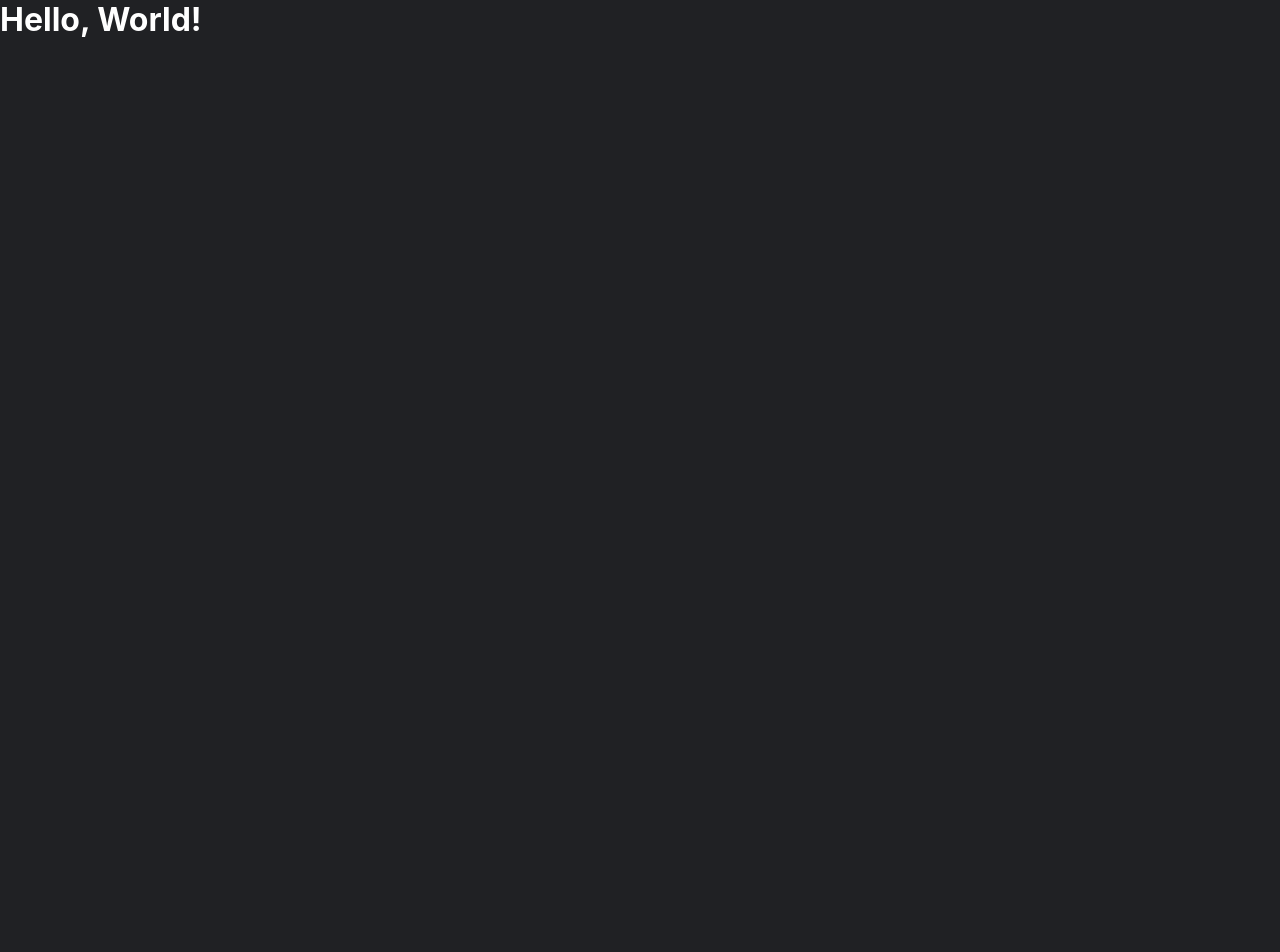
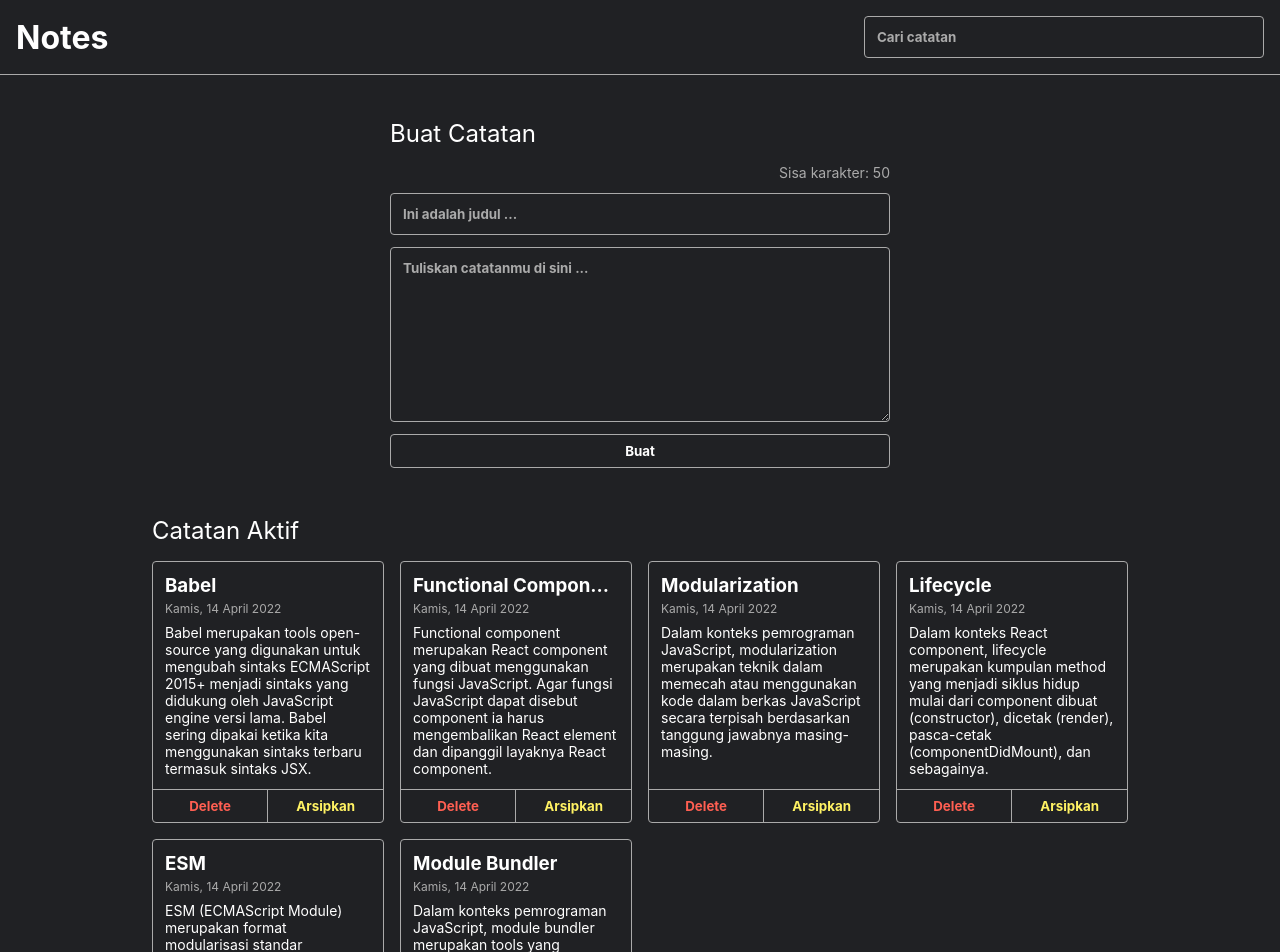
Before and after one commit to saepulfariz/personal-notes, a React (Vite) app: page / in a window 1280 px wide. Shown: the top 952 px of the page. Before the commit the page ends 800 px from the top, so only its background shows below. Built offline with nearby package versions, Linux system fonts and the light colour scheme.

Commit message:
add view note app

```diff
--- /dev/null
+++ b/src/components/NoteApp.jsx
@@ -0,0 +1,32 @@
+import React from 'react';
+import NoteList from './NoteList';
+import NoteHeader from './NoteHeader';
+import NoteInput from './NoteInput';
+import { getInitialData } from '../utils/index';
+
+class ContactApp extends React.Component {
+  constructor(props) {
+    super(props);
+    this.state = {
+      notes: getInitialData(),
+    };
+  }
+
+  render() {
+    return (
+      <>
+        <div className='note-app__header'>
+          <NoteHeader />
+        </div>
+        <div className='note-app__body'>
+          <NoteInput />
+          <h2>Catatan Aktif</h2>
+          <NoteList notes={this.state.notes} />
+          <h2>Arsip</h2>
+        </div>
+      </>
+    );
+  }
+}
+
+export default ContactApp;
--- /dev/null
+++ b/src/components/NoteHeader.jsx
@@ -0,0 +1,14 @@
+import React from 'react';
+
+function NoteHeader() {
+  return (
+    <>
+      <h1>Notes</h1>
+      <div className='note-search'>
+        <input type='text' placeholder='Cari catatan' />
+      </div>
+    </>
+  );
+}
+
+export default NoteHeader;
--- /dev/null
+++ b/src/components/NoteInput.jsx
@@ -0,0 +1,27 @@
+import React from 'react';
+
+function NoteInput() {
+  return (
+    <div className='note-input'>
+      <h2>Buat Catatan</h2>
+      <form>
+        <p className='note-input__title__char-limit'>Sisa karakter: 50</p>
+        <input
+          className='note-input__title'
+          type='text'
+          placeholder='Ini adalah judul ...'
+          required=''
+        />
+        <textarea
+          className='note-input__body'
+          type='text'
+          placeholder='Tuliskan catatanmu di sini ...'
+          required=''
+        ></textarea>
+        <button type='submit'>Buat</button>
+      </form>
+    </div>
+  );
+}
+
+export default NoteInput;
--- /dev/null
+++ b/src/components/NoteItem.jsx
@@ -0,0 +1,14 @@
+import React from 'react';
+import NoteItemContent from './NoteItemContent';
+import NoteItemAction from './NoteItemAction';
+
+function NoteItem({ title, createdAt, body, id }) {
+  return (
+    <div className='note-item'>
+      <NoteItemContent title={title} createdAt={createdAt} body={body} />
+      <NoteItemAction id={id} />
+    </div>
+  );
+}
+
+export default NoteItem;
--- /dev/null
+++ b/src/components/NoteItemAction.jsx
@@ -0,0 +1,12 @@
+import React from 'react';
+
+function NoteItemAction({ id }) {
+  return (
+    <div className='note-item__action'>
+      <button className='note-item__delete-button'>Delete</button>
+      <button className='note-item__archive-button'>Arsipkan</button>
+    </div>
+  );
+}
+
+export default NoteItemAction;
--- /dev/null
+++ b/src/components/NoteItemContent.jsx
@@ -0,0 +1,14 @@
+import React from 'react';
+import { showFormattedDate } from '../utils/index';
+
+function NoteItemContent({ title, createdAt, body }) {
+  return (
+    <div className='note-item__content'>
+      <h3 className='note-item__title'>{title}</h3>
+      <p className='note-item__date'>{showFormattedDate(createdAt)}</p>
+      <p className='note-item__body'>{body}</p>
+    </div>
+  );
+}
+
+export default NoteItemContent;
--- /dev/null
+++ b/src/components/NoteList.jsx
@@ -0,0 +1,14 @@
+import React from 'react';
+import NoteItem from './NoteItem';
+
+function NoteList({ notes }) {
+  return (
+    <div className='notes-list'>
+      {notes.map((note) => (
+        <NoteItem key={note.id} id={note.id} {...note} />
+      ))}
+    </div>
+  );
+}
+
+export default NoteList;
--- a/src/index.jsx
+++ b/src/index.jsx
@@ -1,8 +1,9 @@
 import React from 'react';
 import { createRoot } from 'react-dom/client';
+import NoteApp from './components/NoteApp';
 
 // import style
 import './styles/style.css';
 
 const root = createRoot(document.getElementById('root'));
-root.render(<h1>Hello, World!</h1>);
+root.render(<NoteApp />);
```
